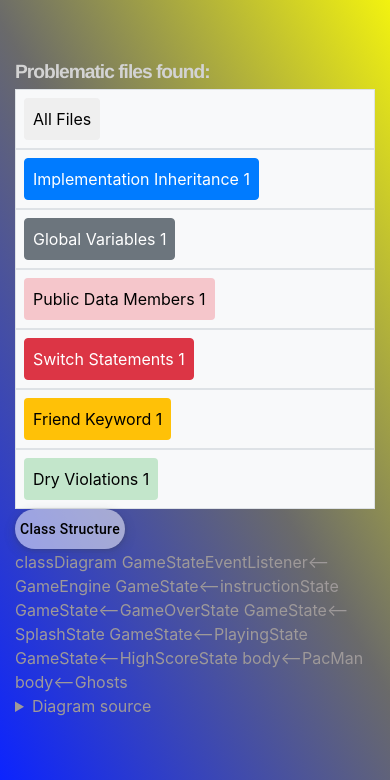
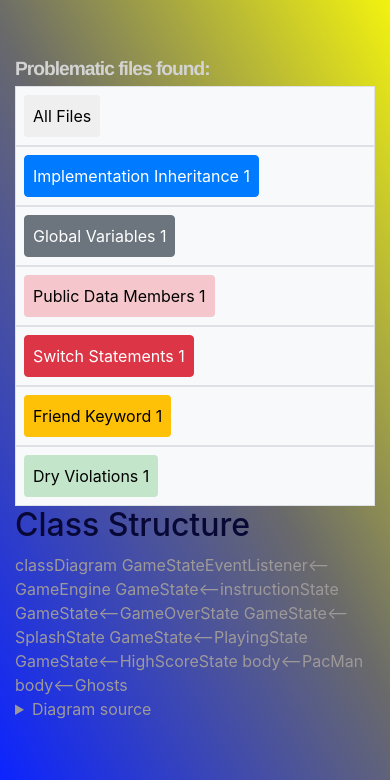
Before and after one commit to Ivy7493/C-_Code_Analysis, a Django app: template Student_Code_Analysis_C/fileSelect/templates/fileSelect/fileDisplay.html in a window 390 px wide. Shown: the part 64-844 px from the top of the page. Run offline with Django 4.2, Linux system fonts and the light colour scheme; the template is opened without the code that fills it: most values are stand-ins (such as "Sample title", 1, 10 or a date in 2020); some libraries are stand-ins or nearby versions.

Commit message:
Mermaid no bomb

```diff
--- a/Student_Code_Analysis_C/ProcessController.py
+++ b/Student_Code_Analysis_C/ProcessController.py
@@ -49,7 +49,7 @@ def ProcessController(fileName):
             locationOccurrencesForImplementationInheritance.append(member)
         #except:
             print("IMplementation error")
-
+        #-------------------------Public Data Member-----------------------#
         try:
             # print("========"+ currentClass + '========')
             #print("what we passing in")
@@ -192,4 +192,5 @@ def ProcessController(fileName):
     # print("Total DRY Sections: ")
     # print("Occurrences: ", locationOccurencesForDRY)
     classNameLocations=findRawLocation(classNameLocations,rawHeaders,rawSource,source,headers)
+
     return rawHeaders,rawSource,issueLocationArr
--- a/Student_Code_Analysis_C/fileSelect/static/fileSelect/main.css
+++ b/Student_Code_Analysis_C/fileSelect/static/fileSelect/main.css
@@ -498,3 +498,8 @@ h3 {
   border-radius: 8px;
   color: #FFFFFF;
 }
+
+#div-with-bg
+{
+    background: color url('../../static/fileSelect/background.png') others;
+}
--- a/Student_Code_Analysis_C/fileSelect/templates/fileSelect/fileDisplay.html
+++ b/Student_Code_Analysis_C/fileSelect/templates/fileSelect/fileDisplay.html
@@ -263,19 +263,14 @@
   <!-- code taken from https://stackoverflow.com/questions/49809112/create-a-tree-diagram-multiple-parents-with-pure-html-css -->
 
   <div class="col-sm-auto">
-    <button name="button-class-structure" data-toggle="collapse" data-target="#classStructure" aria-expanded="false"
-      aria-controls="classStructure" type="button" class="button-17">
+    <h2>
       Class Structure
-    </button>
-  </div>
-  <div class="col-sm-6">
-    <div class="row collapse class-layout" id="classStructure">
-
-    </div>
+    </h2>
+    {% include 'fileSelect/tree.html' %}
   </div>
 </div>
 </div>
-{% include 'fileSelect/tree.html' %}
+
 <script src="https://unpkg.com/mermaid@8.14.0/dist/mermaid.min.js"></script>
 <script src="{% static 'fileSelect/mermaid.js' %}" ></script>
 {% endblock content%}
--- a/Student_Code_Analysis_C/fileSelect/templates/fileSelect/fileSelectHome.html
+++ b/Student_Code_Analysis_C/fileSelect/templates/fileSelect/fileSelectHome.html
@@ -7,7 +7,7 @@
   <div style="text-align: center;">
     <img class="logoMain" src="../../static/fileSelect/logo.png" alt="Wits logo" />
   </div>
-  <h1>Welcome to <div class = "page-name">Code_Snitch</div></h1>
+  <h1>Welcome to <div class = "page-name" id="div-with-bg">Code_Snitch</div></h1>
   <div class="row">
     <div class="col-sm-auto">
       <h2>
```
Also changed, not shown: Student_Code_Analysis_C/fileSelect/views.py (+11 -8 lines), Student_Code_Analysis_C/fileSelect/static/fileSelect/background.png (added), 1 other file.
